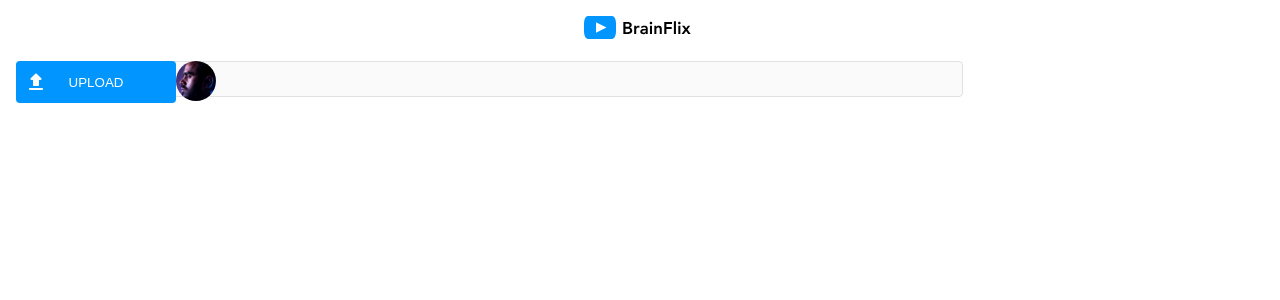
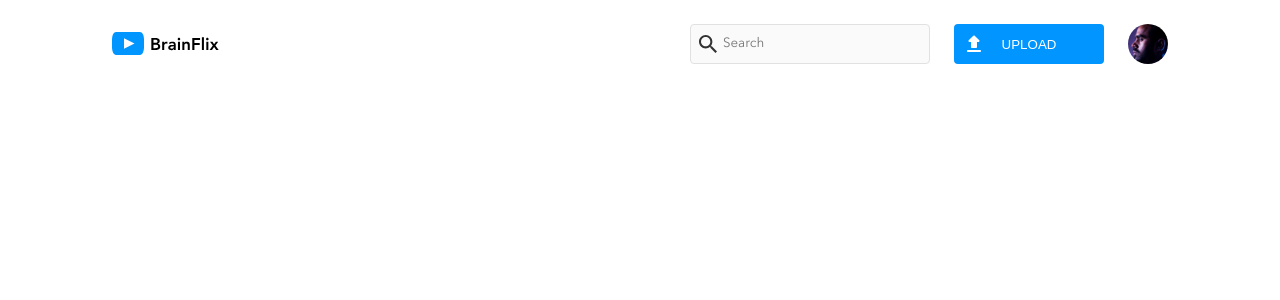
Before and after one commit to jodrasko/jovana-draskovic-brainflix, a React (Create React App) app: page / in a window 1280 px wide. Shown: the top 300 px of the page. Built offline with nearby package versions, Linux system fonts and the light colour scheme.

Commit message:
Completed Header Section

```diff
--- a/src/components/NavigationBar/NavigationBar.scss
+++ b/src/components/NavigationBar/NavigationBar.scss
@@ -8,14 +8,30 @@
   display: flex;
   flex-direction: column;
   justify-content: center;
-  //align-items: ;
   margin: 0 1rem 0 1rem;
-  //include tablet
-  //include desktop
+
+  @include tablet {
+    flex-direction: row;
+    justify-content: space-between;
+    padding: 8px;
+  }
+
+  @include desktop {
+    flex-direction: row;
+    justify-content: space-between;
+    padding: 8px 80px 8px 80px;
+  }
 
   &__logo {
     max-width: 120px;
     max-height: 25px;
     margin: 1rem 0 1rem 0;
+
+    @include tablet {
+      margin: 24px 16px 0 16px;
+    }
+
+    @include desktop {
+    }
   }
 }
--- a/src/components/UploadForm/UploadForm.scss
+++ b/src/components/UploadForm/UploadForm.scss
@@ -6,18 +6,26 @@
 
 .uploadform {
   &__container {
-    // display: flex;
-    // flex-direction: row;
-    //justify-content: center;
-    //flex-wrap: wrap;
-    //align-items: center;
+    @include tablet {
+      display: flex;
+      flex-direction: row;
+      justify-content: space-between;
+      align-items: center;
+    }
+
+    @include desktop {
+    }
   }
 
   &__form {
-    // display: flex;
-    // flex-direction: row;
-    // flex-wrap: wrap;
-    // justify-content: space-around;
+    @include tablet {
+      display: flex;
+      flex-direction: row;
+      padding: 1rem;
+    }
+
+    @include desktop {
+    }
   }
 
   &__button {
@@ -32,9 +40,12 @@
     background-position: 0.5rem 50%;
 
     @include tablet {
+      width: 30%;
       min-width: 150px;
       max-width: 160px;
+      height: 40px;
       padding: 0 32px 0 32px;
+      margin: 0 1.5rem 0 1.5rem;
     }
 
     @include desktop {
@@ -84,26 +95,23 @@
     flex-direction: row;
     flex-wrap: wrap;
     position: relative;
-    //align-items: stretch;
 
     @include tablet {
+      flex-wrap: nowrap;
       flex-direction: row-reverse;
     }
   }
 
   &__input {
-    // display: flex;
-    // align-self: flex-start;
-    // justify-content: flex-;
     font-family: "Avenir-Next";
     background: $alabaster;
     width: 74%;
     height: 36px;
     border-radius: 4px;
     border: 1px solid $mercury;
-    // min-height: 2.25rem;
+
     padding: 0.75rem 0 0.75rem 2rem;
-    //margin-right: 1rem;
+
     position: absolute;
     left: 1rem;
     background-image: url(../../assets/images/Icons/search.svg);
@@ -111,13 +119,9 @@
     background-position: 0.5rem 50%;
 
     @include tablet {
-      // min-height: 48px;
-      // padding: 1rem;
-    }
-
-    @include desktop {
-      // min-height: 48px;
-      // padding: 1rem;
+      position: inherit; // removes position absolute
+      height: 40px;
+      width: 240px;
     }
 
     input:focus::after {
```
